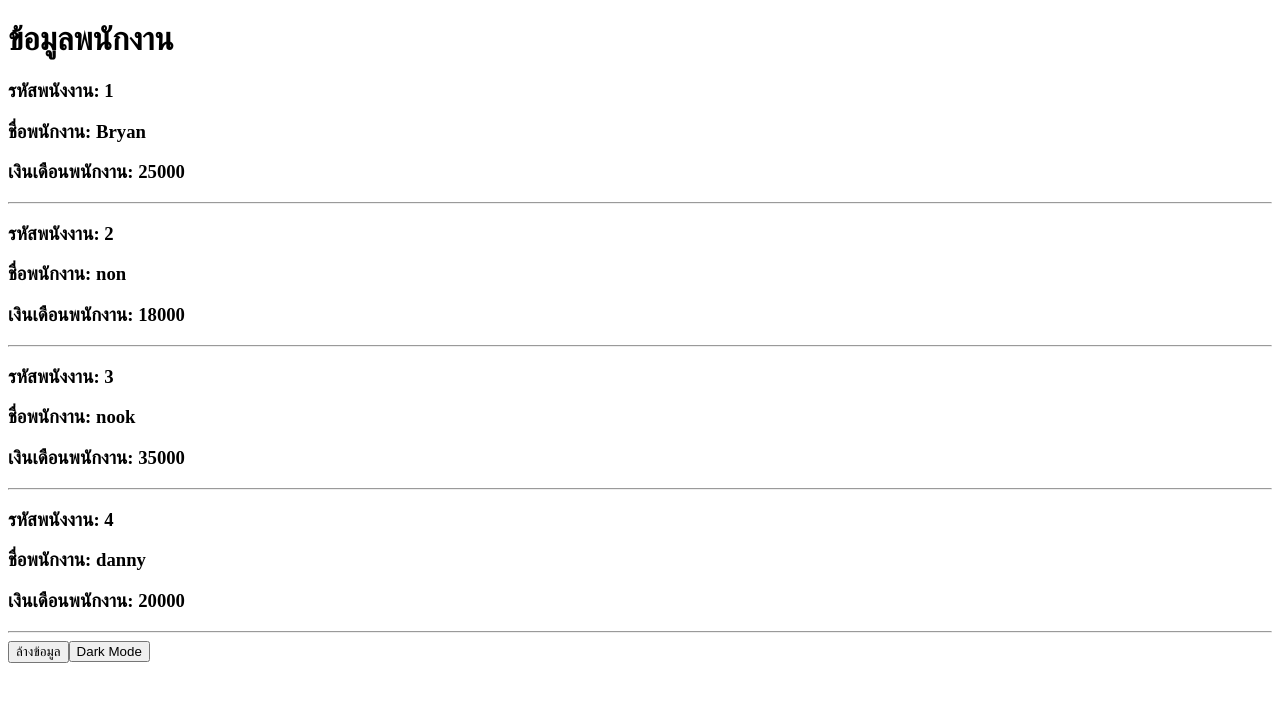
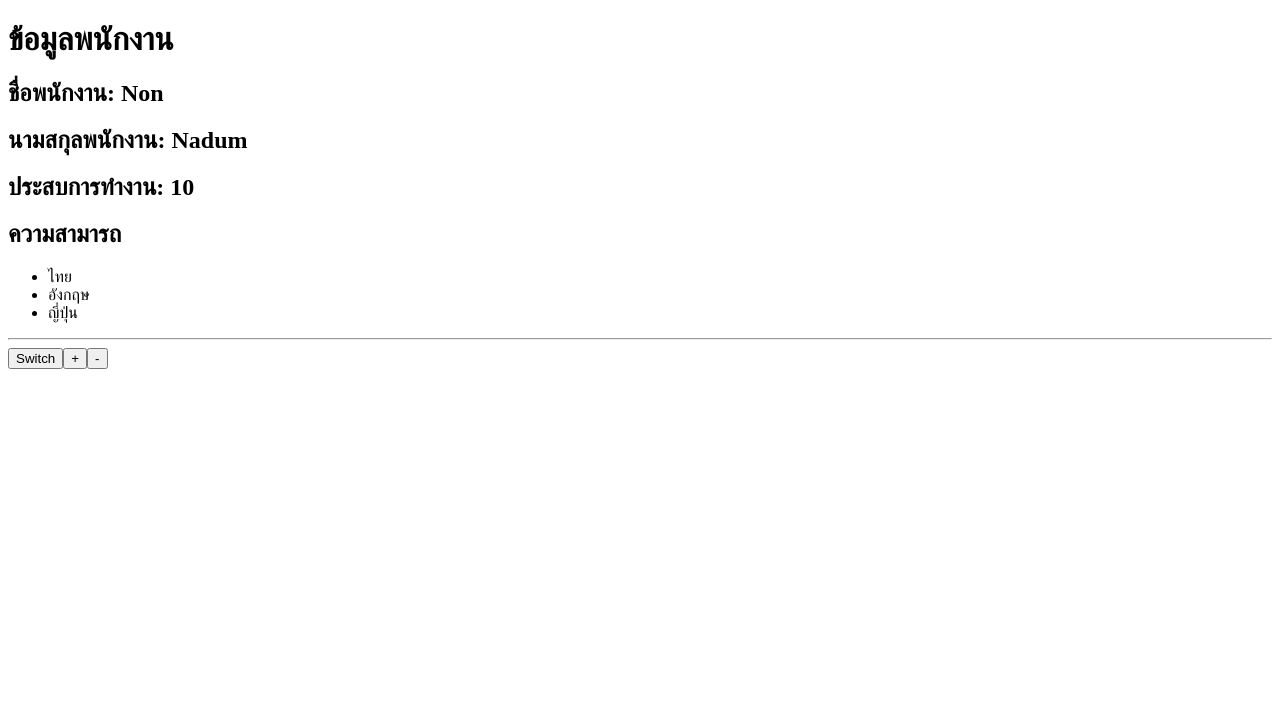
Before and after one commit to Bryan047/Angular-learning, an Angular app: page / in a window 1280 px wide. Shown: the top 702 px of the page. Built offline with nearby package versions, Linux system fonts and the light colour scheme.

Commit message:
signal and pipes

```diff
--- a/src/app/app.html
+++ b/src/app/app.html
@@ -1,18 +1,16 @@
-<div [ngClass]="isActive ? 'dark':'' ">
+<div>
     <h1>ข้อมูลพนักงาน</h1>
-@for (employee of data; track employee.id){
-    <h3> รหัสพนังงาน: {{employee.id}}</h3>
-    <h3> ชื่อพนักงาน: {{employee.name}}</h3>
-    <h3> เงินเดือนพนักงาน: {{employee.salary}}</h3>
+    <h2>ชื่อพนักงาน: {{fname()}}</h2>
+    <h2>นามสกุลพนักงาน: {{lname()}}</h2>
+    <h2>ประสบการทำงาน: {{exp()}}</h2>
+    <h2>ความสามารถ</h2>
+    <ul>
+    @for (item of skill(); track $index) {
+        <li>{{item}}</li>
+    }
+    </ul>
     <hr>
-}@empty {
-    <h2> ไม่มีข้อมูลพนักงานในระบบ</h2>
-}
-
-<button (click)="clearData()">ล้างข้อมูล</button>
-
-<button (click)="changeMode()">
-    {{isActive ? "Light Mode": "Dark Mode"}}
-</button>
-
+    <button (click)="change()">Switch</button>
+    <button (click)="increment()">+</button>
+    <button (click)="decrement()">-</button>
 </div>
--- a/src/app/app.ts
+++ b/src/app/app.ts
@@ -1,16 +1,26 @@
 import { Component, signal } from '@angular/core';
 import { FormsModule } from '@angular/forms';
 import { RouterOutlet } from '@angular/router';
-import { NgClass } from '@angular/common';
+import { LowerCasePipe, NgClass , NgStyle} from '@angular/common';
+import { UpperCasePipe ,CurrencyPipe, DatePipe} from '@angular/common';
 
 @Component({
   selector: 'app-root',
-  imports: [NgClass],
+  imports: [UpperCasePipe, LowerCasePipe, DatePipe, CurrencyPipe],
   templateUrl: './app.html',
   styleUrl: './app.css'
 })
 export class App {
-  isActive=false
+  // isActive=false
+  // color="blue"
+  // size=69
+  // myStyles={
+  //   'background':"green",
+  //   'color':"white",
+  //   'font-this.size.px':this.size
+  // }
+
+
   // text interpolation expression and method
   // name="Bryan o Anal"
   // age = 20
@@ -70,17 +80,58 @@ export class App {
   // }
 
   // ==============for loop ================
-      data =[
-        {id:1,name:"Bryan",salary:25000},
-        {id:2,name:"non",salary:18000},
-        {id:3,name:"nook",salary:35000},
-        {id:4,name:"danny",salary:20000}
-      ]
+      // data =[
+      //   {id:1,name:"Bryan",salary:25000 ,active:"06/21/205"},
+      //   {id:2,name:"Non",salary:18000 ,active:"06/20/205"},
+      //   {id:3,name:"Nook",salary:35000 ,active:"06/23/205"},
+      //   {id:4,name:"Danny",salary:20000, active:"06/24/205"}
+      // ]
 
-      clearData(){
-        this.data = []
-      }
-      changeMode(){
-        this.isActive =!this.isActive
-      }
+      // clearData(){
+      //   this.data = []
+      // }
+      // changeMode(){
+      //   this.isActive =!this.isActive
+      // }
+
+      // // ================  ==============
+      // changStyle(){
+      //   return{
+      //     'color':"black",
+      //     'font-size.px':"50px",
+      //     'background':"gray"
+      //   }
+      // }
+
+      // extention==========
+    //   @for (employee of data; track employee.id){
+    //     <h3> รหัสพนังงาน: {{employee.id}}</h3>
+    //     <h3 > ชื่อพนักงาน: {{employee.name | lowercase}}</h3>
+    //     <h3> เงินเดือนพนักงาน: {{employee.salary | currency:"JPY"}}</h3>
+    //     <p>ใช้งานล่าสุด : {{employee.active | date: "fullDate" | uppercase}}</p>
+    //     <hr>
+    // }@empty {
+    //     <h2> ไม่มีข้อมูลพนักงานในระบบ</h2>
+    // }
+
+    //     <button (click)="clearData()">ล้างข้อมูล</button>
+
+// ==============signal=================
+ fname=signal<string>("Non")
+ lname=signal<string>("Nadum")
+ exp=signal<number>(10)
+ skill=signal<string[]>(["ไทย","อังกฤษ","ญี่ปุ่น"])
+
+ change(){
+    this.fname.set("นนท์")
+    this.lname.set("นะดำ")
+    this.skill.set(["Thai","english","japanese"])
+ }
+ increment(){
+    this.exp.update((value)=>value+1)
+ }
+ decrement(){
+    this.exp.update((value)=>value-1)
+ }
+
 }
```
